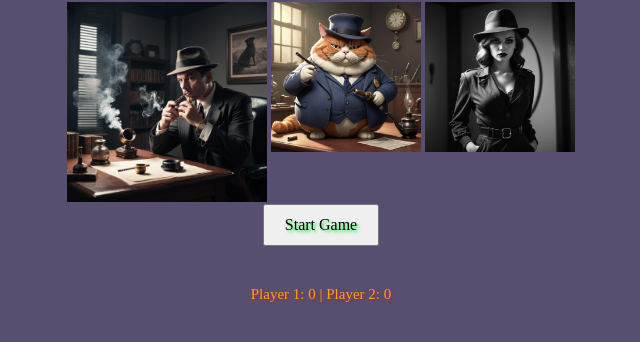
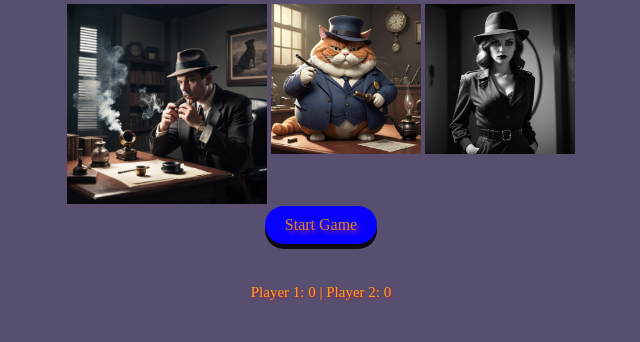
Before and after one commit to linhtng/ft_transcendence, a plain HTML site: page pingpong/frontend/index.html in a window 1280 px wide. Shown: the part 288-630 px from the top of the page, without its empty margins (319-959 px from the left). Drawn offline with Linux system fonts and the light colour scheme; a web font is replaced by a local one.

Commit message:
styling the button

```diff
--- a/pingpong/frontend/style.css
+++ b/pingpong/frontend/style.css
@@ -30,13 +30,19 @@ body {
     align-items: center;
 }
 
+
 #startButton {
     padding: 10px 20px;
     font-size: 16px;
     margin-bottom: 20px;
     cursor: pointer;
     font-family: 'dancing-script-one', normal;
-    text-shadow: 2px 2px 3px #0af134;
+    background-color: rgb(8, 0, 255);
+    border: none;
+    border-radius: 70px;
+    color: rgb(215, 135, 31);
+    text-shadow: 3px 3px 4px #9d3365;
+    box-shadow: 0 5px #0c0b10;
 }
 
 #pongCanvas {
```
